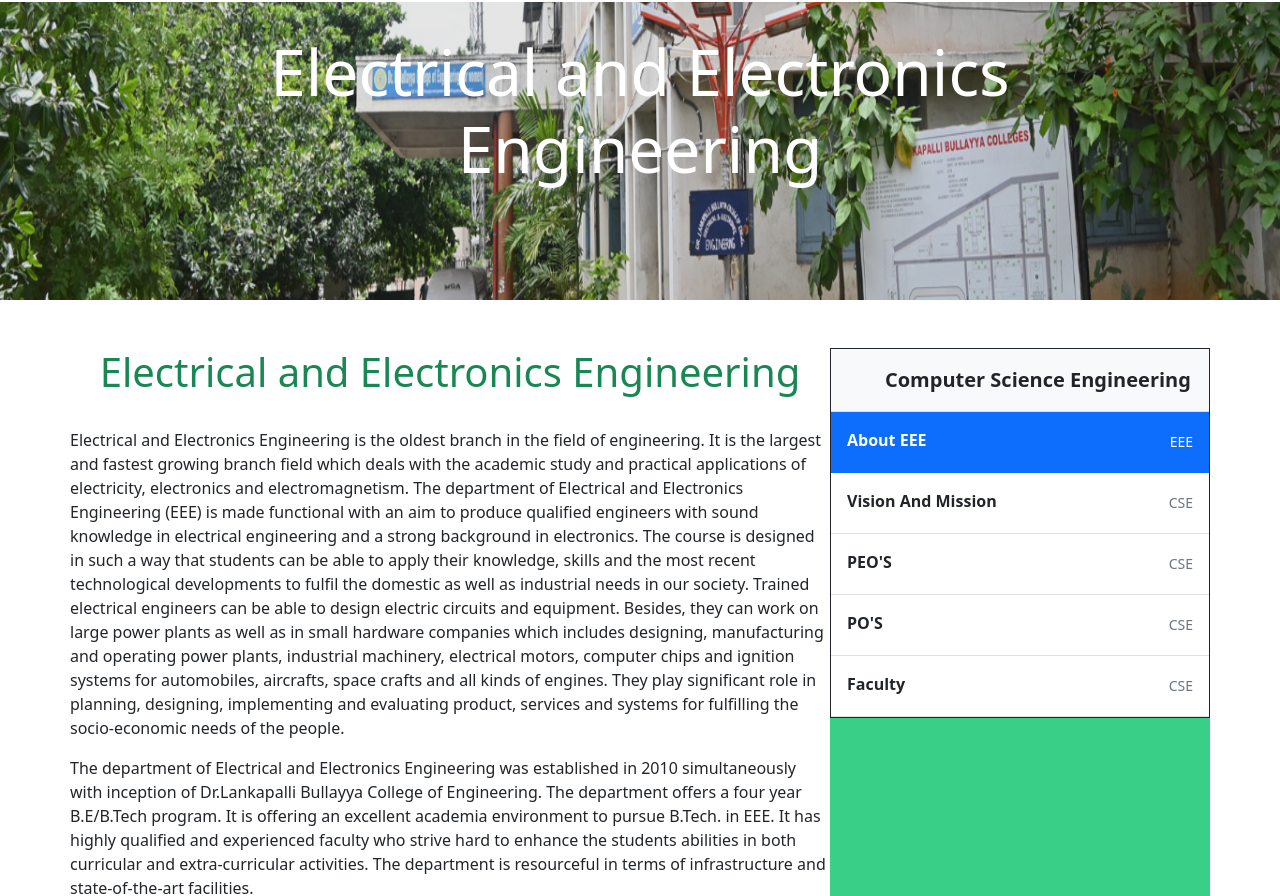
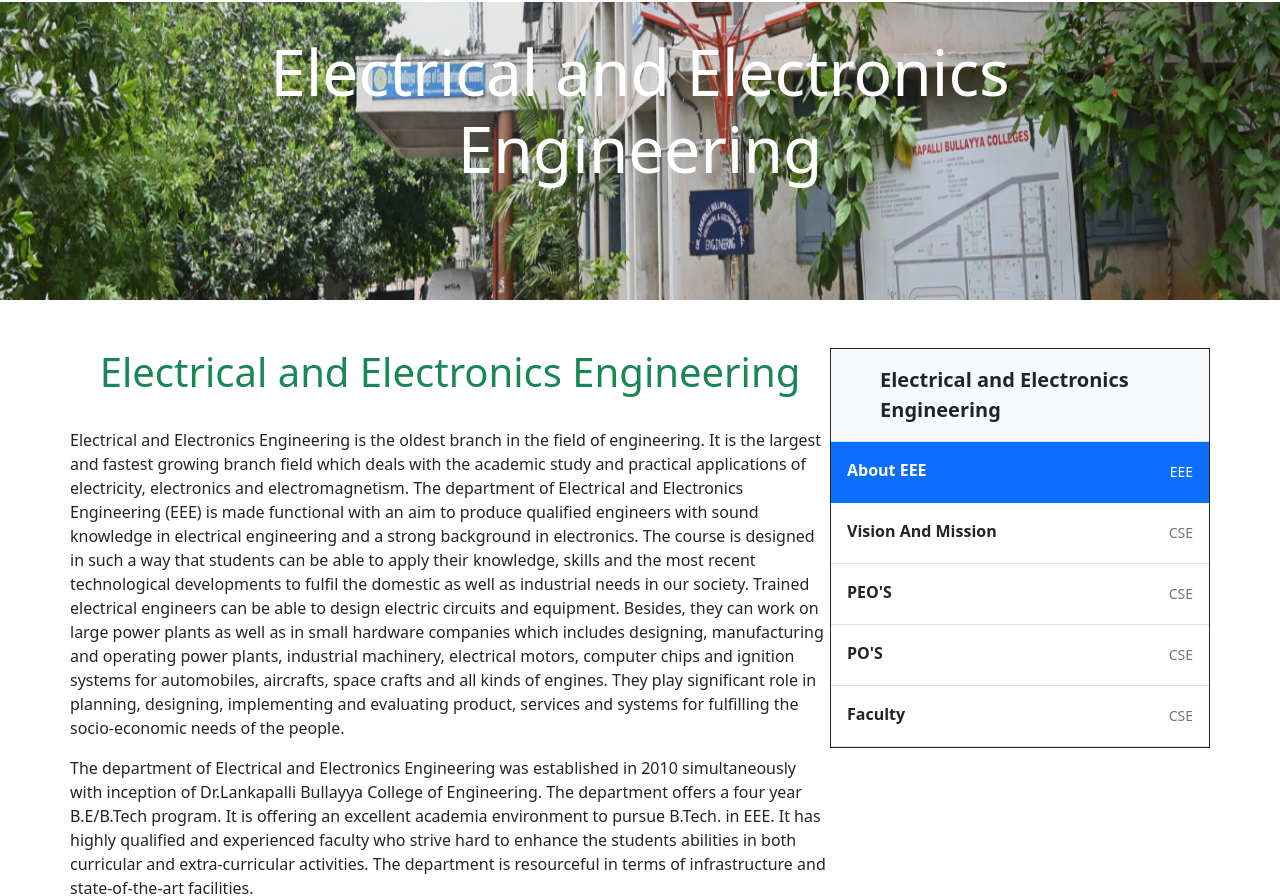
Before and after one commit to Sabbam/c, a plain HTML site: page eee.html in a window 1280 px wide. Shown: the part 62-958 px from the top of the page. Drawn offline with nearby package versions, Linux system fonts and the light colour scheme.

Commit message:
Update eee.html

```diff
--- a/eee.html
+++ b/eee.html
@@ -133,11 +133,12 @@
   </div>
 </div>
     </div>
-        <div class="col-lg-4 bone" id="sabbam">
+        <div class="col-lg-4">
            <div class="col-4 d-flex flex-column align-items-stretch flex-shrink-0 bg-light border border-dark d-flex" style="width: 380px;">
     <a href="/" class="d-flex align-items-center flex-shrink-0 p-3 link-dark text-decoration-none border-bottom">
       <svg class="bi me-2" width="30" height="24"><use xlink:href="#bootstrap"/></svg>
-      <span class="fs-5 fw-semibold lead "><strong>Computer Science Engineering</strong></span>
+      <span class="fs-5 fw-semibold lead "><strong>Electrical and Electronics Engineering
+</strong></span>
     </a>
     <div class="list-group list-group-flush border-bottom scrollarea">
       <a href="cse.html" class="list-group-item list-group-item-action active py-3 lh-tight" aria-current="true">
@@ -164,7 +165,7 @@
           <small class="text-muted">CSE</small>
         </div>
        </a>
-      <a href="cse-faculty.html" class="list-group-item list-group-item-action py-3 lh-tight">
+      <a href="eee-faculty.html" class="list-group-item list-group-item-action py-3 lh-tight">
         <div class="d-flex w-100 align-items-center justify-content-between">
           <strong class="mb-1">Faculty</strong>
           <small class="text-muted">CSE</small>
```
